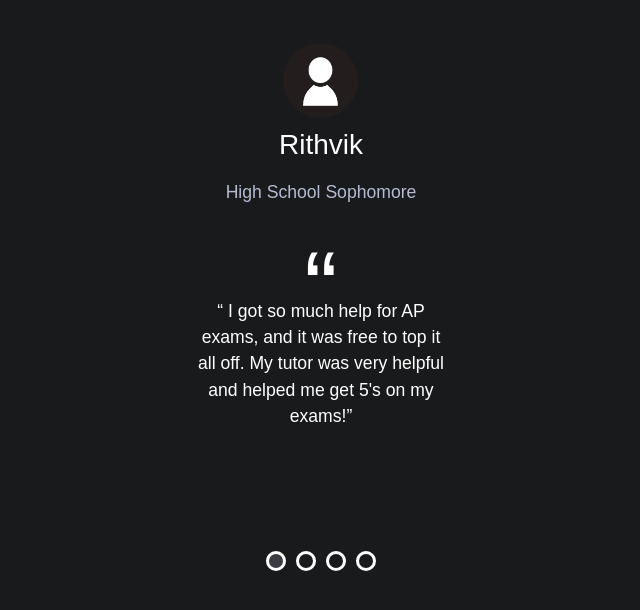
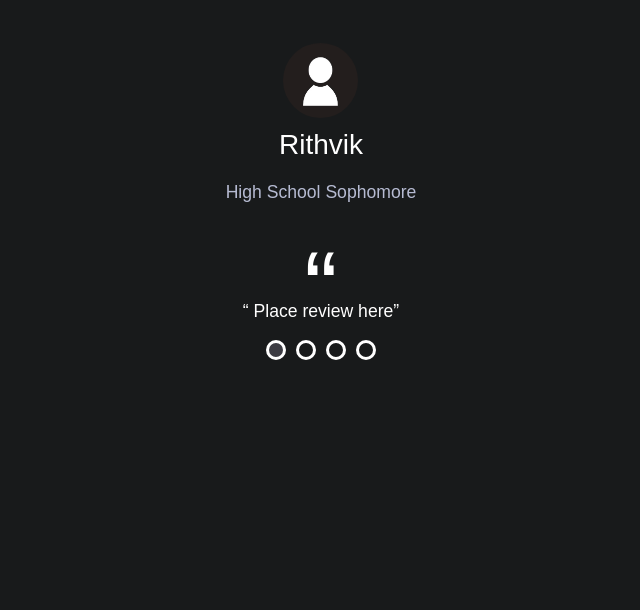
Before and after one commit to manntalati/Silverline-College-Counseling-Expansion, a React (Vite) app in the folder frontend/: page / in a window 1280 px wide. Shown: the part 5032-5642 px from the top of the page, without its empty margins (55-695 px from the left). Built offline with nearby package versions, Linux system fonts and the light colour scheme.

Commit message:
Update Testimonials.tsx

```diff
--- a/frontend/src/components/Testimonials.tsx
+++ b/frontend/src/components/Testimonials.tsx
@@ -12,25 +12,25 @@ const content: Testimonial[] = [
     name: "Rithvik",
     des: "High School Sophomore",
     content:
-      "“ I got so much help for AP exams, and it was free to top it all off. My tutor was very helpful and helped me get 5's on my exams!”",
+      "“ Place review here”",
   },
   {
     name: "Shanti",
     des: "A Parent",
     content:
-      "“This service is so great, my child was struggling and lack confidence in math in general. Her tutor was great, and helped her through many problems and was patient with her. I would recommend Silverline Tutoring to any parent I meet”",
+      "“Place review here”",
   },
   {
     name: "Li Jian",
     des: "8th Grader",
     content:
-      "“Silverline Tutoring is great! I really liked the instant help feature on discord. I was able to get help with any questions I had instantly.”",
+      "“Place review here”",
   },
   {
     name: "Rithin",
     des: "High School Junior",
     content:
-      "“I was looking to get help in chess because there wasn't many opportunities for me to learn where I lived. My tutor helped me a lot. He taught me many different strategies from opening to endgames. He always made time to tutor me and did so with a passion.”",
+      "“Place review here”",
   },
 ];
 
```
